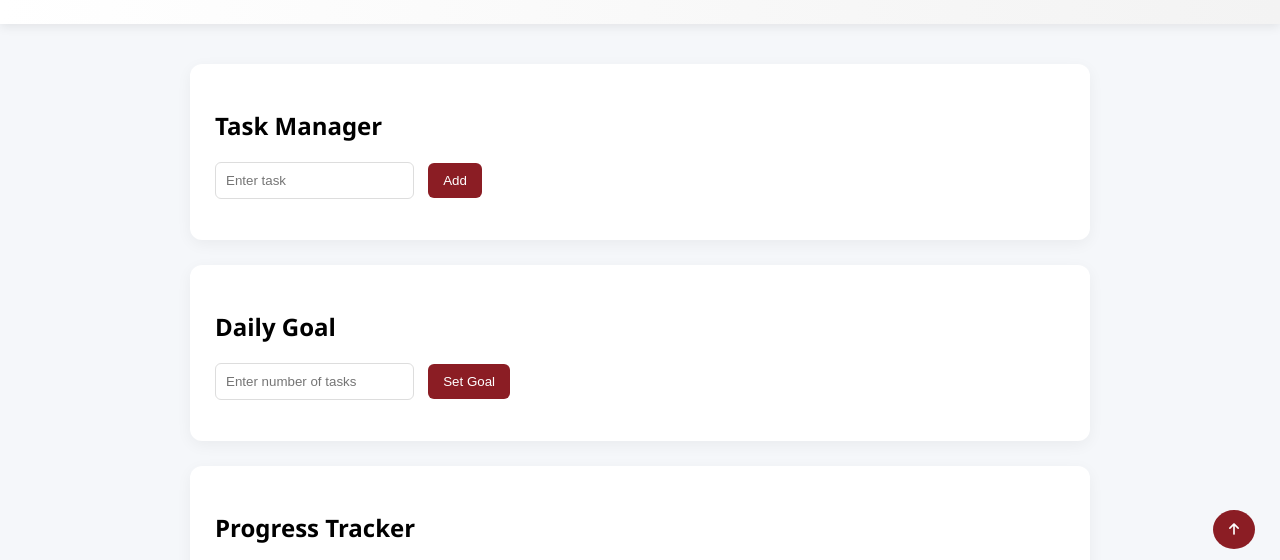
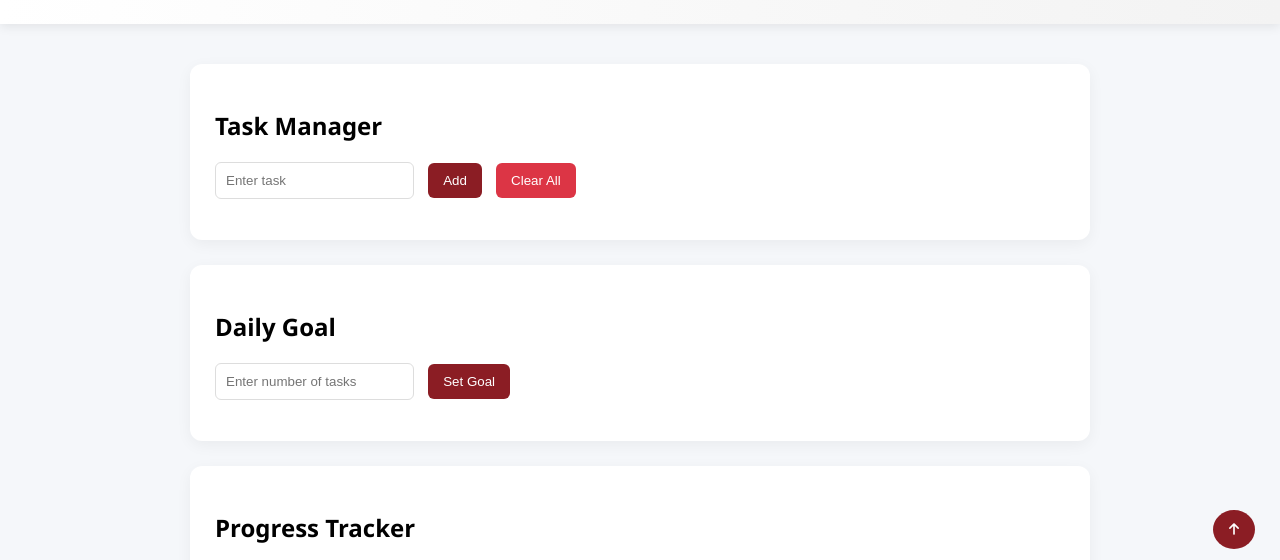
Before and after one commit to Dev1905-KD/project, a website: page ui/index.html in a window 1280 px wide. Shown: the part 226-786 px from the top of the page. Drawn offline with nearby package versions, Linux system fonts and the light colour scheme; no server answers.

Commit message:
Add delete all tasks feature - UI button, frontend function, and backend endpoint

```diff
--- a/ui/index.html
+++ b/ui/index.html
@@ -34,6 +34,7 @@ href="https://cdnjs.cloudflare.com/ajax/libs/font-awesome/6.5.0/css/all.min.css"
 
         <input type="text" id="taskInput" placeholder="Enter task">
         <button onclick="addTask()">Add</button>
+        <button class="btn-delete" onclick="deleteAllTasks()">Clear All</button>
 
         <ul id="taskList"></ul>
     </div>
--- a/ui/script.js
+++ b/ui/script.js
@@ -77,6 +77,31 @@ function updateProgress() {
         Math.floor(percent) + "% Completed";
 }
 
+async function deleteAllTasks() {
+    if (!confirm("Are you sure you want to delete all tasks?")) return;
+
+    try {
+        const response = await fetch(`${API_URL}/delete-all-tasks`, {
+            method: "DELETE",
+            headers: {
+                "Content-Type": "application/json"
+            }
+        });
+
+        if (response.ok) {
+            tasks = [];
+            renderTasks();
+            updateProgress();
+            alert("All tasks cleared!");
+        } else {
+            alert("Error clearing tasks");
+        }
+    } catch (err) {
+        console.error("Failed to delete tasks:", err);
+        alert("Error clearing tasks. Make sure backend is running");
+    }
+}
+
 function scrollTopPage() {
 
     window.scrollTo({
--- a/ui/style.css
+++ b/ui/style.css
@@ -76,6 +76,15 @@ button:hover {
     background: #6e141a;
 }
 
+/* DELETE BUTTON */
+.btn-delete {
+    background: #dc3545;
+}
+
+.btn-delete:hover {
+    background: #c82333;
+}
+
 /* TASK LIST */
 ul {
     list-style: none;
```
Also changed, not shown: backend/server.js (+16 -0 lines).
